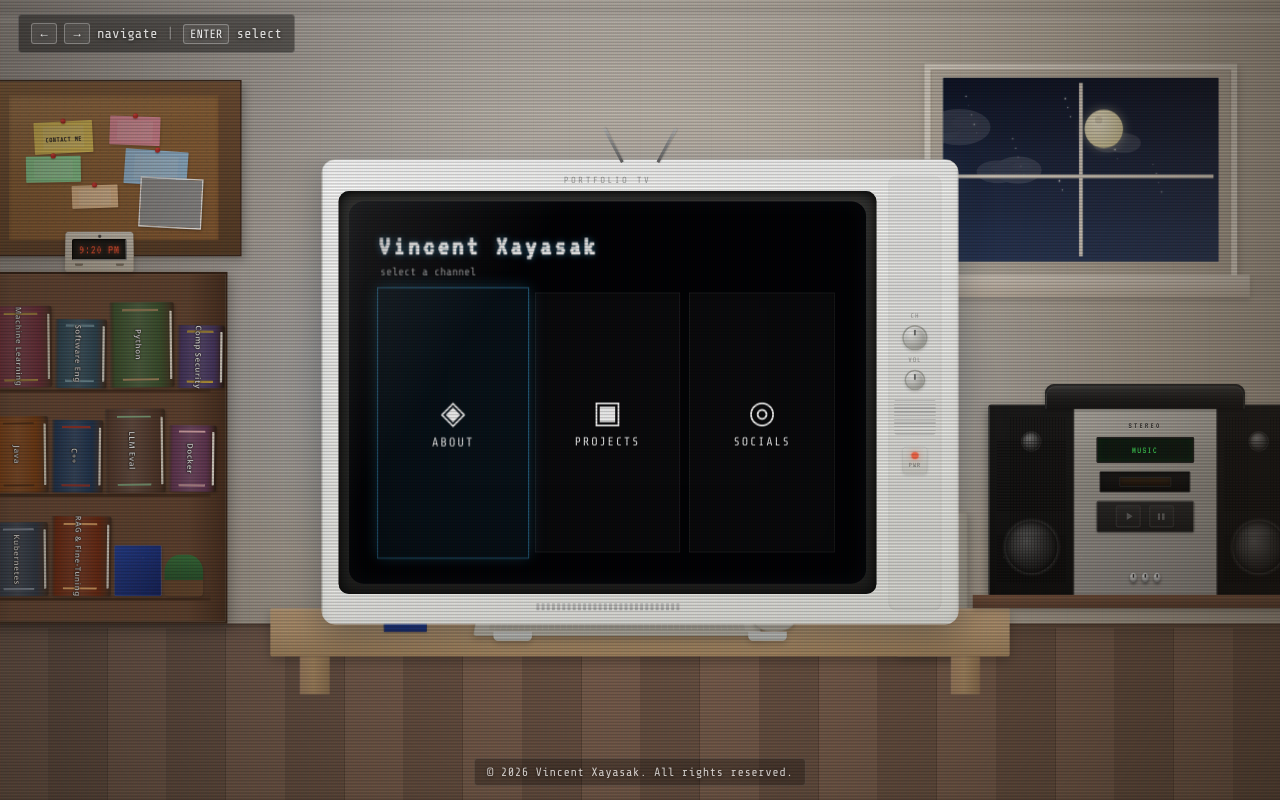
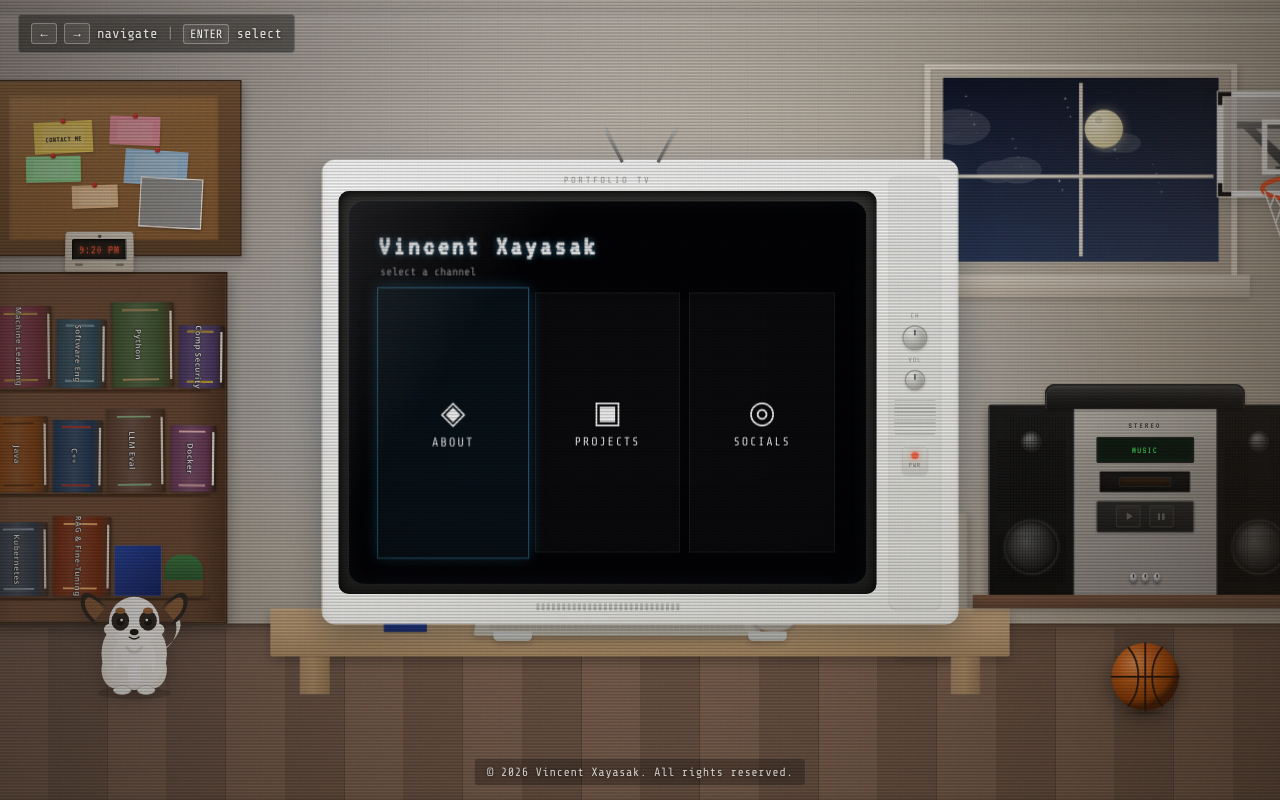
Before and after one commit to VincentXayasak/Portfolio_Website_2, a React (Vite) app: page / in a window 1280 px wide. Built offline with nearby package versions, Linux system fonts and the light colour scheme; grey boxes are pictures that could not be loaded; the HTML template or start-up script is replaced by a standard one.

Commit message:
Basketball and dog

```diff
--- a/src/components/Background.css
+++ b/src/components/Background.css
@@ -108,6 +108,66 @@
   inset: 0;
   pointer-events: none;
   transition: background 1.2s ease;
+}
+
+/* ── mini basketball hoop ── */
+.room__basketball-hoop {
+  position: absolute;
+  top: 9%;
+  right: -2.5%;
+  width: 12.5%;
+  z-index: 2;
+  overflow: visible;
+  filter: drop-shadow(2px 5px 10px rgba(0, 0, 0, 0.28));
+}
+
+.room__basketball-hoop-art {
+  display: block;
+  width: 100%;
+  height: auto;
+}
+
+.room__mini-basketball {
+  position: absolute;
+  right: 14.5%;
+  bottom: 11%;
+  width: 95px;
+  height: 95px;
+  transform: translateX(50%);
+  z-index: 6;
+  filter: drop-shadow(0 8px 16px rgba(0, 0, 0, 0.5));
+}
+
+.room__mini-basketball::after {
+  content: '';
+  position: absolute;
+  left: 50%;
+  bottom: -6px;
+  width: 68%;
+  height: 10px;
+  transform: translateX(-50%);
+  border-radius: 50%;
+  background: radial-gradient(ellipse, rgba(0, 0, 0, 0.35) 0%, transparent 72%);
+  z-index: -1;
+}
+
+.room__mini-basketball::after {
+  content: '';
+  position: absolute;
+  left: 50%;
+  bottom: -6px;
+  width: 68%;
+  height: 10px;
+  transform: translateX(-50%);
+  border-radius: 50%;
+  background: radial-gradient(ellipse, rgba(0, 0, 0, 0.35) 0%, transparent 72%);
+  z-index: -1;
+}
+
+.room__mini-basketball-art {
+  display: block;
+  width: 100%;
+  height: 100%;
 }
 
 /* ── cork board ── */
--- a/src/components/Background.jsx
+++ b/src/components/Background.jsx
@@ -1,6 +1,7 @@
 import { useRef } from 'react';
 import './Background.css';
 import DeskClock from './DeskClock';
+import RoomDog from './RoomDog';
 import StereoPlayer from './StereoPlayer';
 import WindowScene from './WindowScene';
 import useTimeOfDay from '../hooks/useTimeOfDay';
@@ -88,6 +89,109 @@ export default function Background({
           background: `linear-gradient(135deg, ${sky.windowGlow} 0%, transparent 55%)`,
         }}
       />
+
+      <div className="room__basketball-hoop" aria-hidden="true">
+        <svg className="room__basketball-hoop-art" viewBox="0 0 160 160" aria-hidden="true">
+          <defs>
+            <linearGradient id="hoop-board-glass" x1="0%" y1="0%" x2="100%" y2="100%">
+              <stop offset="0%" stopColor="rgba(255, 255, 255, 0.6)" />
+              <stop offset="50%" stopColor="rgba(220, 230, 240, 0.2)" />
+              <stop offset="100%" stopColor="rgba(200, 215, 225, 0.4)" />
+            </linearGradient>
+          </defs>
+
+          {/* Black Mounting Bracket Behind Glass */}
+          <g fill="#1a1a1a">
+            {/* Top horizontal bar */}
+            <rect x="25" y="45" width="110" height="6" />
+            {/* V bars */}
+            <path d="M25 45 L75 95 L85 95 L135 45 L125 45 L80 85 L35 45 Z" />
+            {/* Center vertical */}
+            <rect x="76" y="45" width="8" height="55" />
+            {/* Wall mount base */}
+            <rect x="65" y="80" width="30" height="40" rx="2" />
+            <rect x="60" y="85" width="40" height="8" />
+          </g>
+
+          {/* Backboard Glass */}
+          <rect x="10" y="20" width="140" height="90" fill="url(#hoop-board-glass)" stroke="rgba(255,255,255,0.8)" strokeWidth="2" />
+
+          {/* White Borders */}
+          <rect x="10" y="20" width="140" height="90" fill="none" stroke="#ffffff" strokeWidth="6" />
+          <rect x="50" y="45" width="60" height="45" fill="none" stroke="#ffffff" strokeWidth="5" />
+
+          {/* Corner pads (Black) */}
+          <path d="M10 30 L10 20 L20 20" fill="none" stroke="#111" strokeWidth="4" />
+          <path d="M140 20 L150 20 L150 30" fill="none" stroke="#111" strokeWidth="4" />
+          <path d="M10 100 L10 110 L20 110" fill="none" stroke="#111" strokeWidth="4" />
+          <path d="M140 110 L150 110 L150 100" fill="none" stroke="#111" strokeWidth="4" />
+
+          {/* Rim Bracket (Red/Orange) */}
+          <rect x="68" y="85" width="24" height="20" fill="#e63900" rx="2" />
+          <circle cx="74" cy="92" r="1.5" fill="#ddd" />
+          <circle cx="86" cy="92" r="1.5" fill="#ddd" />
+          <circle cx="74" cy="100" r="1.5" fill="#ddd" />
+          <circle cx="86" cy="100" r="1.5" fill="#ddd" />
+
+          {/* Rim */}
+          <ellipse cx="80" cy="105" rx="32" ry="10" fill="none" stroke="#ff4d1a" strokeWidth="4" />
+          <ellipse cx="80" cy="105" rx="32" ry="10" fill="none" stroke="#ff8566" strokeWidth="1" opacity="0.6" />
+
+          {/* Net */}
+          <g stroke="#ffffff" strokeWidth="1.5" strokeLinecap="round" strokeLinejoin="round" fill="none" opacity="0.95">
+            {/* Left-to-right diagonals */}
+            <path d="M50 108 L55 122 L60 136 L65 150 L70 160" />
+            <path d="M60 114 L65 122 L70 136 L75 150 L80 160" />
+            <path d="M70 115 L75 122 L80 136 L85 150 L90 160" />
+            <path d="M80 115 L85 122 L90 136 L95 150" />
+            <path d="M90 114 L95 122 L100 136" />
+            <path d="M100 108 L105 122" />
+
+            {/* Right-to-left diagonals */}
+            <path d="M110 108 L105 122 L100 136 L95 150 L90 160" />
+            <path d="M100 114 L95 122 L90 136 L85 150 L80 160" />
+            <path d="M90 115 L85 122 L80 136 L75 150 L70 160" />
+            <path d="M80 115 L75 122 L70 136 L65 150" />
+            <path d="M70 114 L65 122 L60 136" />
+            <path d="M60 108 L55 122" />
+
+            {/* Bottom loops */}
+            <path d="M70 160 Q 75 165 80 160 Q 85 165 90 160" />
+          </g>
+        </svg>
+      </div>
+
+      <div className="room__mini-basketball" aria-hidden="true">
+        <svg className="room__mini-basketball-art" viewBox="0 0 100 100" aria-hidden="true">
+          <defs>
+            <radialGradient id="bball-shine" cx="35%" cy="30%" r="65%">
+              <stop offset="0%" stopColor="#ff9f59" />
+              <stop offset="40%" stopColor="#d96619" />
+              <stop offset="85%" stopColor="#993d00" />
+              <stop offset="100%" stopColor="#4a1a00" />
+            </radialGradient>
+            <pattern id="bball-pebble" width="2.5" height="2.5" patternUnits="userSpaceOnUse" patternTransform="rotate(15)">
+              <circle cx="1.25" cy="1.25" r="0.6" fill="rgba(0,0,0,0.18)" />
+              <circle cx="1.25" cy="1.25" r="0.3" fill="rgba(255,255,255,0.1)" />
+            </pattern>
+          </defs>
+          <circle cx="50" cy="50" r="48" fill="url(#bball-shine)" />
+          <circle cx="50" cy="50" r="48" fill="url(#bball-pebble)" />
+
+          <g fill="none" stroke="#221100" strokeWidth="2.5" strokeLinecap="round">
+            {/* Vertical */}
+            <path d="M50 2 L50 98" />
+            {/* Horizontal */}
+            <path d="M2 50 L98 50" />
+            {/* Left curve */}
+            <path d="M26 8.5 C 45 30 45 70 26 91.5" />
+            {/* Right curve */}
+            <path d="M74 8.5 C 55 30 55 70 74 91.5" />
+          </g>
+        </svg>
+      </div>
+
+      <RoomDog />
 
       <div className="room__corkboard">
         <div className="room__corkboard-frame" />
--- /dev/null
+++ b/src/components/RoomDog.css
@@ -0,0 +1,16 @@
+.room__dog {
+  position: absolute;
+  left: 10%;
+  bottom: 12%;
+  width: 170px;
+  height: 190px;
+  z-index: 6;
+  pointer-events: none;
+  filter: drop-shadow(0 8px 14px rgba(0, 0, 0, 0.28));
+}
+
+.room__dog-art {
+  display: block;
+  width: 100%;
+  height: 100%;
+}
--- /dev/null
+++ b/src/components/RoomDog.jsx
@@ -0,0 +1,92 @@
+import './RoomDog.css';
+
+export default function RoomDog() {
+  return (
+    <div className="room__dog" aria-hidden="true">
+      <svg className="room__dog-art" viewBox="0 0 200 220" aria-hidden="true">
+        <ellipse cx="100" cy="205" rx="58" ry="10" fill="rgba(0,0,0,0.18)" />
+
+        {/* Tail */}
+        <path
+          d="M 128 145 C 168 130 188 88 162 82 C 176 108 160 138 128 145 Z"
+          fill="#ece7df"
+        />
+
+        {/* Back haunches */}
+        <ellipse cx="72" cy="168" rx="24" ry="30" fill="#f5f1ea" />
+        <ellipse cx="128" cy="168" rx="24" ry="30" fill="#f5f1ea" />
+
+        {/* Body */}
+        <ellipse cx="100" cy="142" rx="52" ry="58" fill="#faf8f4" />
+        <ellipse cx="100" cy="150" rx="34" ry="40" fill="#fff" />
+
+        {/* Front legs */}
+        <rect x="72" y="158" width="18" height="44" rx="9" fill="#faf8f4" />
+        <rect x="110" y="158" width="18" height="44" rx="9" fill="#faf8f4" />
+
+        {/* Paws */}
+        <ellipse cx="81" cy="200" rx="14" ry="7" fill="#fff" stroke="#d8d0c4" strokeWidth="1.5" />
+        <ellipse cx="119" cy="200" rx="14" ry="7" fill="#fff" stroke="#d8d0c4" strokeWidth="1.5" />
+
+        {/* Left ear */}
+        <path
+          d="M 58 72 C 8 8 0 78 42 98 C 24 72 30 42 58 72 Z"
+          fill="#2b2622"
+        />
+        <path d="M 52 72 C 18 28 12 72 38 88 Z" fill="#8b5e3c" />
+
+        {/* Right ear */}
+        <path
+          d="M 142 72 C 192 8 200 78 158 98 C 176 72 170 42 142 72 Z"
+          fill="#2b2622"
+        />
+        <path d="M 148 72 C 182 28 188 72 162 88 Z" fill="#8b5e3c" />
+
+        {/* Head */}
+        <circle cx="100" cy="92" r="40" fill="#fff" />
+
+        {/* Cheek fluff */}
+        <ellipse cx="64" cy="104" rx="12" ry="10" fill="#faf8f4" />
+        <ellipse cx="136" cy="104" rx="12" ry="10" fill="#faf8f4" />
+
+        {/* Eye patches */}
+        <ellipse cx="78" cy="90" rx="14" ry="16" fill="#2b2622" />
+        <ellipse cx="122" cy="90" rx="14" ry="16" fill="#2b2622" />
+
+        {/* Tan brows */}
+        <ellipse cx="78" cy="74" rx="8" ry="5" fill="#a06b3c" />
+        <ellipse cx="122" cy="74" rx="8" ry="5" fill="#a06b3c" />
+
+        {/* Eyes */}
+        <circle cx="78" cy="92" r="6" fill="#111" />
+        <circle cx="80" cy="89" r="2.2" fill="#fff" />
+        <circle cx="122" cy="92" r="6" fill="#111" />
+        <circle cx="120" cy="89" r="2.2" fill="#fff" />
+
+        {/* Muzzle */}
+        <ellipse cx="100" cy="112" rx="18" ry="14" fill="#fff" />
+
+        {/* Nose */}
+        <ellipse cx="100" cy="108" rx="7" ry="5" fill="#1a1410" />
+
+        {/* Mouth */}
+        <path
+          d="M 92 116 Q 100 122 108 116"
+          fill="none"
+          stroke="#1a1410"
+          strokeWidth="2"
+          strokeLinecap="round"
+        />
+
+        {/* Chest tuft */}
+        <path
+          d="M 88 132 Q 100 148 112 132"
+          fill="none"
+          stroke="#ece7df"
+          strokeWidth="5"
+          strokeLinecap="round"
+        />
+      </svg>
+    </div>
+  );
+}
```
